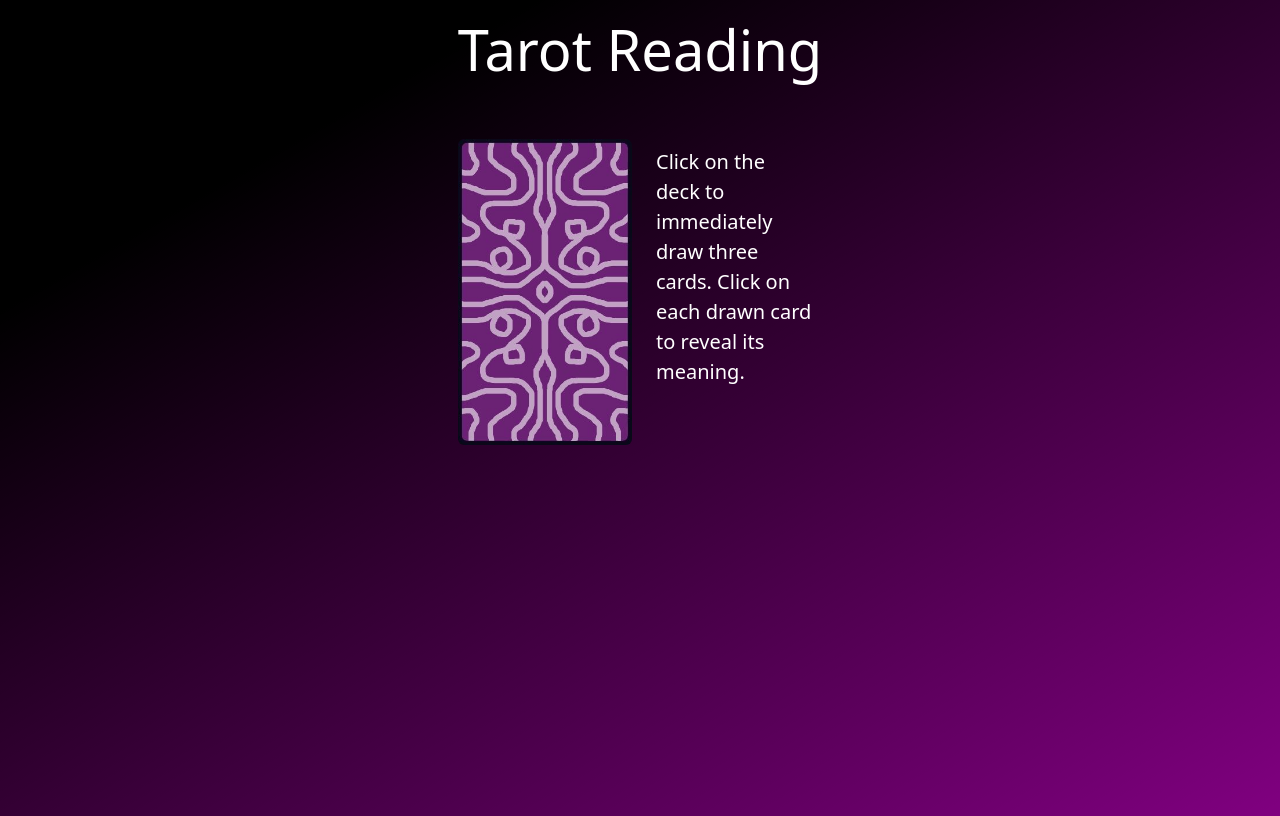
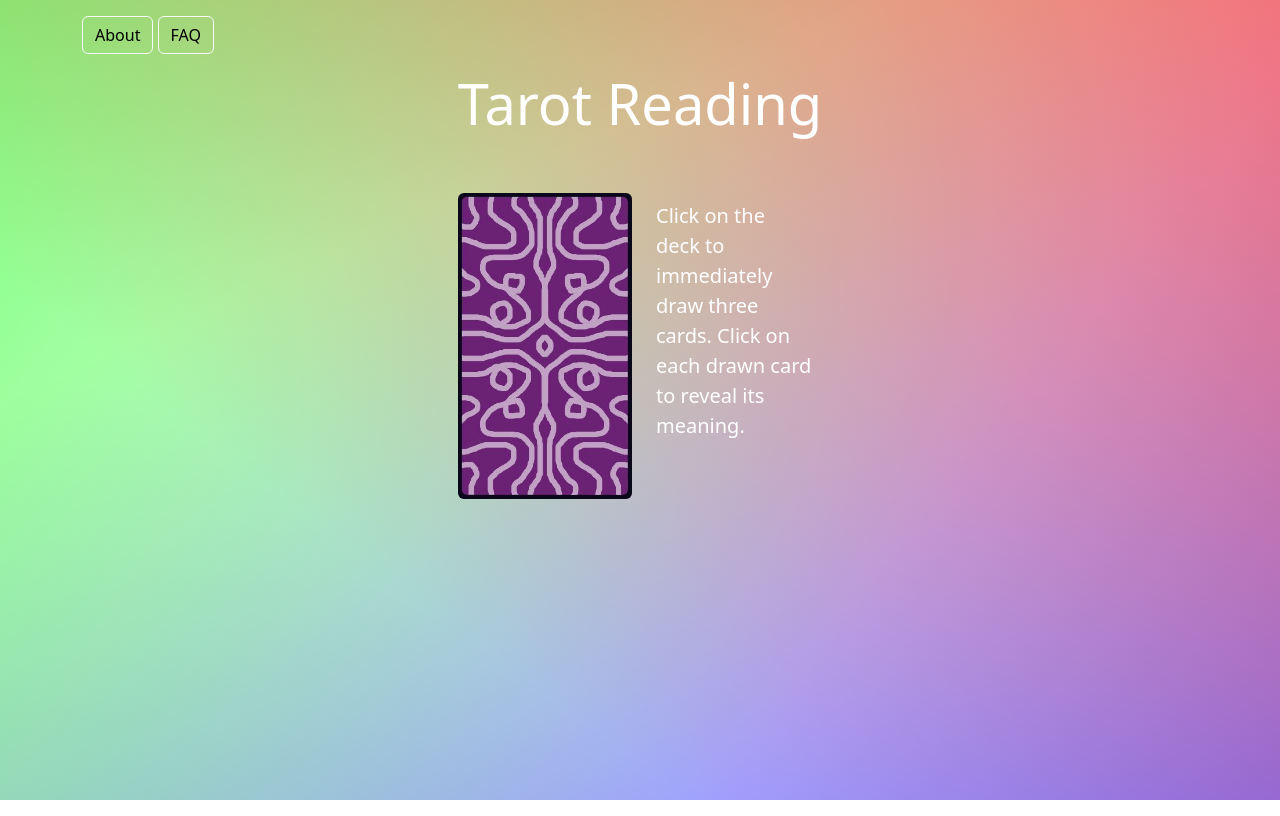
Before and after one commit to missmansanas/tarot-reading, a React (Create React App) app: page /#/ in a window 1280 px wide. Built offline with nearby package versions, Linux system fonts and the light colour scheme.

Commit message:
Added info buttons, and animations to first card draw

```diff
--- /dev/null
+++ b/src/About.js
@@ -0,0 +1,37 @@
+import React, { useState } from 'react';
+import Button from 'react-bootstrap/Button';
+import Offcanvas from 'react-bootstrap/Offcanvas';
+
+function About() {
+  const [show, setShow] = useState(false);
+
+  const handleClose = () => setShow(false);
+  const handleShow = () => setShow(true);
+
+  return (
+    <>
+      <Button variant="light" onClick={handleShow}  className="mt-3 text-center bg-transparent">
+        About
+      </Button>
+
+      <Offcanvas show={show} onHide={handleClose}>
+        <Offcanvas.Header closeButton>
+          <Offcanvas.Title>Offcanvas</Offcanvas.Title>
+        </Offcanvas.Header>
+        <Offcanvas.Body className="text-black">
+        <h6>Credits</h6>
+          <p>Thanks to <a href="https://github.com/geraldfingburke/plateau-tarot-api">geraldfingburke</a> for the original tarot data JSON, and <a href="https://luciellaes.itch.io/rider-waite-smith-tarot-cards-cc0">luciellaes</a> for the scanned tarot images.</p>
+        <h6>To-do</h6>
+          <ul>
+            <li>Personalize card interpretations</li>
+            <li>Make card of the day work</li>
+            <li><s>Add offcanvas/navbar for information</s></li>
+            <li>Finalize design</li>
+          </ul>
+        </Offcanvas.Body>
+      </Offcanvas>
+    </>
+  );
+}
+
+export default About;
--- a/src/App.css
+++ b/src/App.css
@@ -1,13 +1,17 @@
 body {
-  background: linear-gradient(330deg, rgba(255,255,255,0) 0%, rgba(0,0,0,1) 80%);
+  background: linear-gradient(217deg, rgba(255,0,0,.5), rgba(255,0,0,0) 70.71%),
+              linear-gradient(127deg, rgba(0,255,0,.5), rgba(0,255,0,0) 70.71%),
+              linear-gradient(336deg, rgba(0,0,255,.5), rgba(0,0,255,0) 70.71%);
   background-repeat: no-repeat;
-  background-color: purple;
+  background-color: white;
   height: 100vh;
   color: white;
+  background-attachment: fixed;
 }
 
 img.deck {
   transition: all ease 350ms;
+  z-index: 999;
 }
 
 img.deck:hover {
@@ -23,3 +27,18 @@ img.deck:hover {
   transform: rotate(1deg) translate(0px, -1px);
   box-shadow: 2px 4px 12px #333333;
 }
+
+.col-5:nth-of-type(2) {
+  animation: 700ms move ease forwards;
+}
+.col-5:nth-of-type(3) {
+  animation: 800ms move ease forwards;
+}
+.col-5:nth-of-type(4) {
+  animation: 900ms move ease forwards;
+}
+
+@keyframes move {
+  from {transform: translateX(-100%);}
+  to {transform: translateX(0%);}
+}
--- a/src/App.js
+++ b/src/App.js
@@ -5,8 +5,9 @@ import { useState } from 'react';
 import Container from "react-bootstrap/Container";
 import Row from "react-bootstrap/Row";
 import Col from "react-bootstrap/Col";
-// import Button from "react-bootstrap/Button";
 import CardApp from "./CardApp";
+import About from "./About";
+import FAQ from "./FAQ";
 
 function App() {
   const [reading, setReading] = useState()
@@ -42,6 +43,7 @@ function App() {
     <div className="App">
 
       <Container>
+      <About/> <FAQ/>
         <h1 className="display-4 text-center my-3">Tarot Reading</h1>
       </Container>
 
--- a/src/CardApp.js
+++ b/src/CardApp.js
@@ -6,7 +6,7 @@ const CardApp = ({ card }) => {
     const [open, setOpen] = useState(false);
 
     return (
-    <Card className="bg-transparent border-white">
+    <Card className="bg-transparent border-0">
     <Card.Img className="readcard" src={card.arcana === "Minor" ? require(`./assets/${card.suit}${card.rank}.jpg`) : require(`./assets/${card.rank}-${card.name.replace(/ /g,"")}.jpg`)} onClick={()=>setOpen(!open)}></Card.Img>
     <Collapse in={open}>
         <Card.Body>
--- /dev/null
+++ b/src/FAQ.js
@@ -0,0 +1,35 @@
+import React, { useState } from 'react';
+import Button from 'react-bootstrap/Button';
+import Offcanvas from 'react-bootstrap/Offcanvas';
+
+function FAQ() {
+  const [show, setShow] = useState(false);
+
+  const handleClose = () => setShow(false);
+  const handleShow = () => setShow(true);
+
+  return (
+    <>
+      <Button variant="light" onClick={handleShow}  className="mt-3 text-center bg-transparent">
+        FAQ
+      </Button>
+
+      <Offcanvas show={show} onHide={handleClose}>
+        <Offcanvas.Header closeButton>
+          <Offcanvas.Title>Offcanvas</Offcanvas.Title>
+        </Offcanvas.Header>
+        <Offcanvas.Body className="text-black">
+        <h6>Question</h6>
+          Answer
+        <h6>Question</h6>
+          <ul>
+            <li>Answer</li>
+            <li>Answer</li>
+          </ul>
+        </Offcanvas.Body>
+      </Offcanvas>
+    </>
+  );
+}
+
+export default FAQ;
```
Also changed, not shown: src/DailyCard.js (+6 -6 lines).
